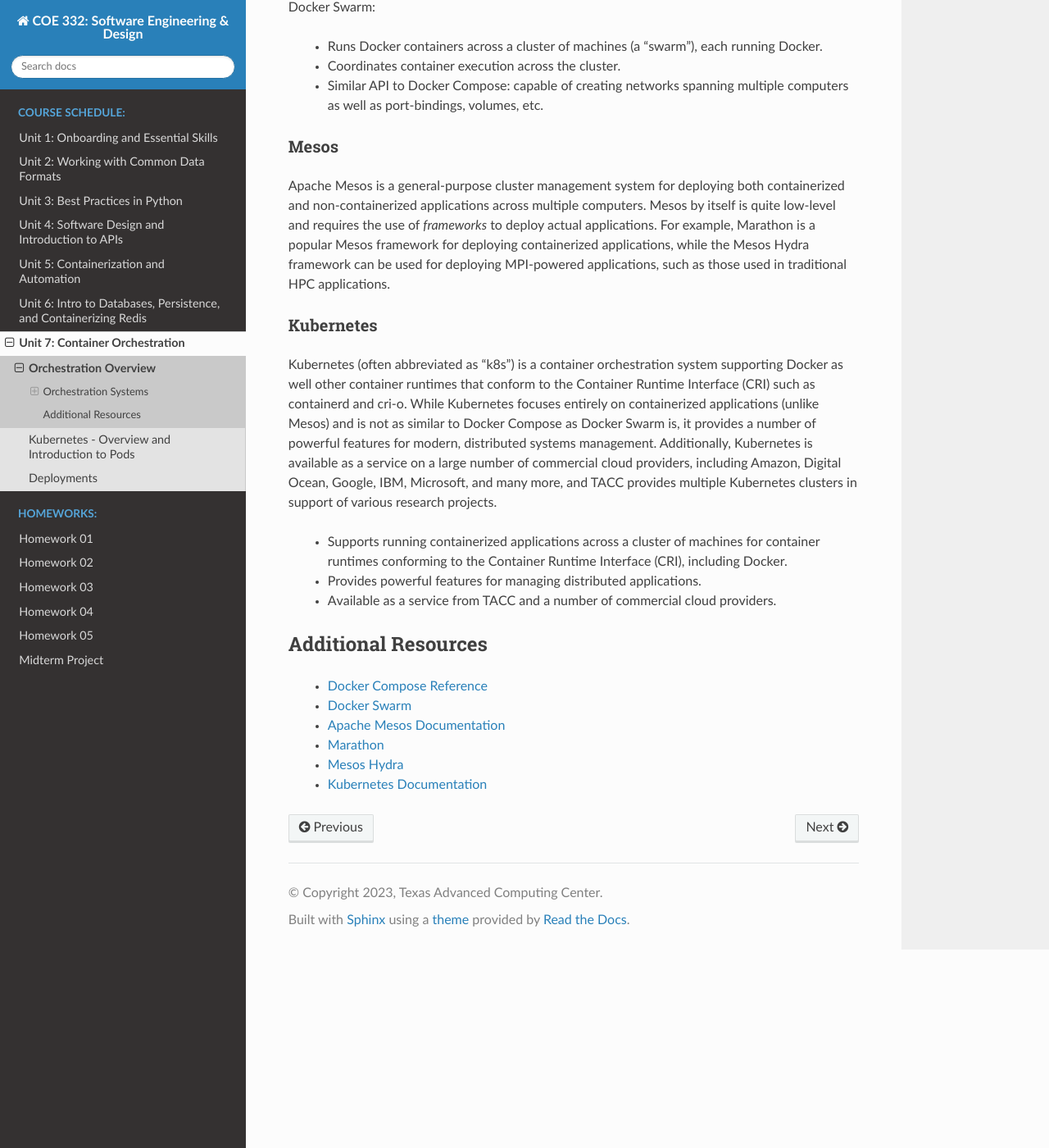
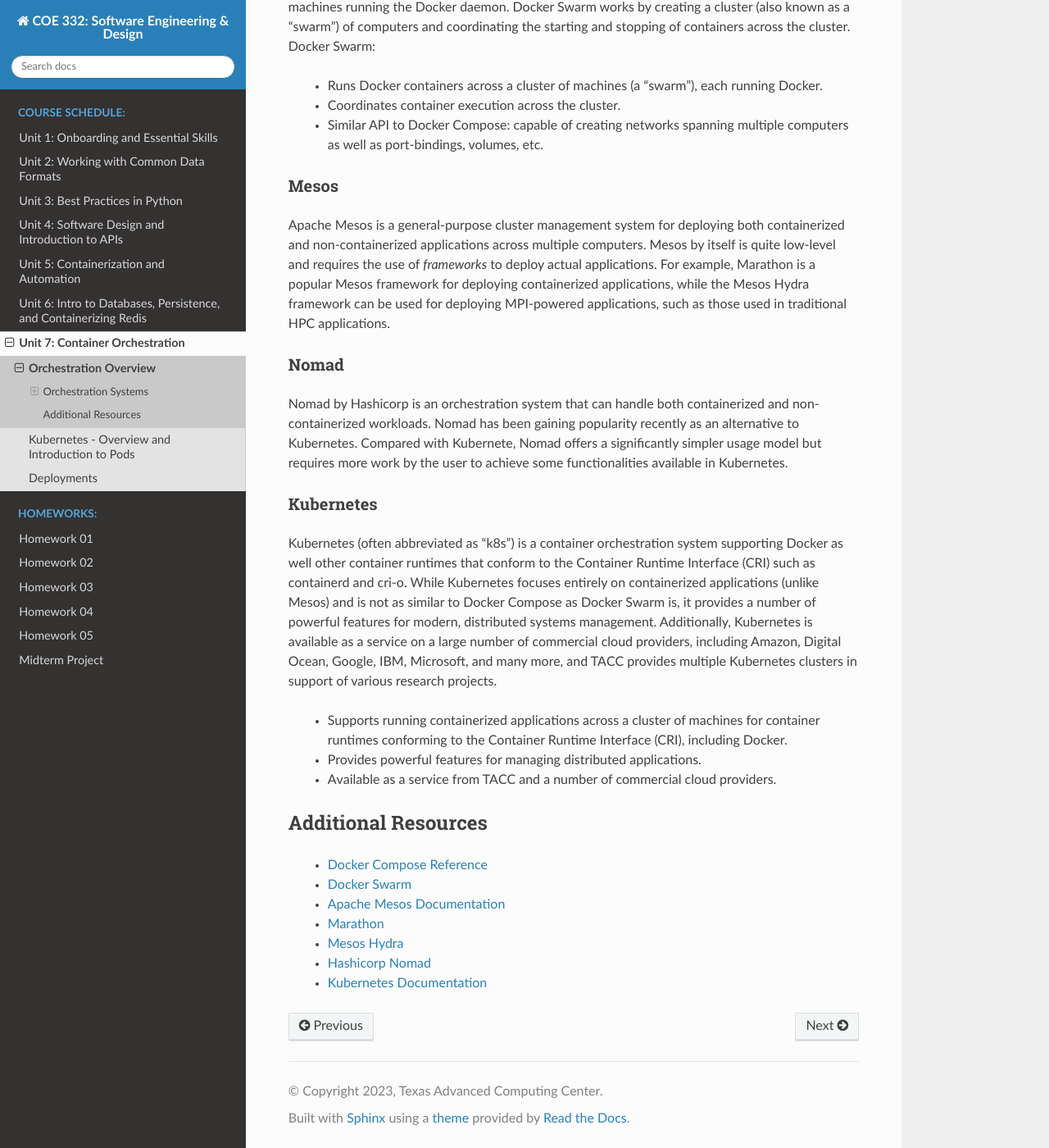
Before and after one commit to TACC/coe-332-sp23, a Sphinx documentation site: the page built from docs/unit07/orchestration.rst, in a window 1280 px wide and 1400 px high, scrolled down 1834 px. Shown: the whole window at 82% size. Built offline with Sphinx 7.4.7 and the Read the Docs theme 2.0.0, drawn with Linux system fonts in a browser that asks for light colours; pages that are not in the unit, such as notebooks, are missing from menus; some of the changed text lies outside the part shown.

Commit message:
more k8s content

```diff
--- a/docs/unit07/orchestration.rst
+++ b/docs/unit07/orchestration.rst
@@ -7,7 +7,8 @@
 * Explain the challenges associated with deploying and managing distributed systems that container
   orchestration systems are designed to help with.
 * Describe at a high level a few of the most common container orchestration systems.
-
+* We won't touch on design principles in this small module, but there will be plenty of implications
+  for our systems design in the subsequent modules.
 
 A typical distributed system is comprised of multiple components. You have already developed a simple HTTP application
 that includes a Python program (using the flask library) and a database. In the subsequent weeks, we will add additional
@@ -78,6 +79,13 @@
 while the Mesos Hydra framework can be used for deploying MPI-powered applications, such as those used in traditional
 HPC applications.
 
+Nomad
+-----
+Nomad by Hashicorp is an orchestration system that can handle both containerized and non-containerized
+workloads. Nomad has been gaining popularity recently as an alternative to Kubernetes. Compared with
+Kubernete, Nomad offers a significantly simpler usage model but requires more work by the user to
+achieve some functionalities available in Kubernetes.
+
 Kubernetes
 ----------
 Kubernetes (often abbreviated as "k8s") is a container orchestration system supporting Docker as well other container
@@ -100,4 +108,5 @@
  * `Apache Mesos Documentation <http://mesos.apache.org/documentation/latest/>`_
  * `Marathon <https://github.com/mesosphere/marathon>`_
  * `Mesos Hydra <https://github.com/mesosphere-backup/mesos-hydra>`_
+ * `Hashicorp Nomad <https://www.nomadproject.io/>`_
  * `Kubernetes Documentation <https://kubernetes.io/docs/home/>`_
--- a/docs/unit07/overview.rst
+++ b/docs/unit07/overview.rst
@@ -19,7 +19,9 @@
   * Understand fundamental Kubernetes abstractions, including: ``pod``, ``deployment``, ``persistent volume``, and ``service``.
   * Write a set of scripts to deploy your flask application to a Kubernetes cluster in your own private namespace.
   * **Design Principles**. Like Docker Compose, Kubernetes improves our software portability, particularly
-    for large distributed applications that need to run across multiple machines.
+    for large distributed applications that need to run across multiple machines. We'll also use
+    Kubernetes abstractions like deployments and services to achieve modularity, particularly decoupling
+    between components in our system.
 
 .. toctree::
    :maxdepth: 1
```
